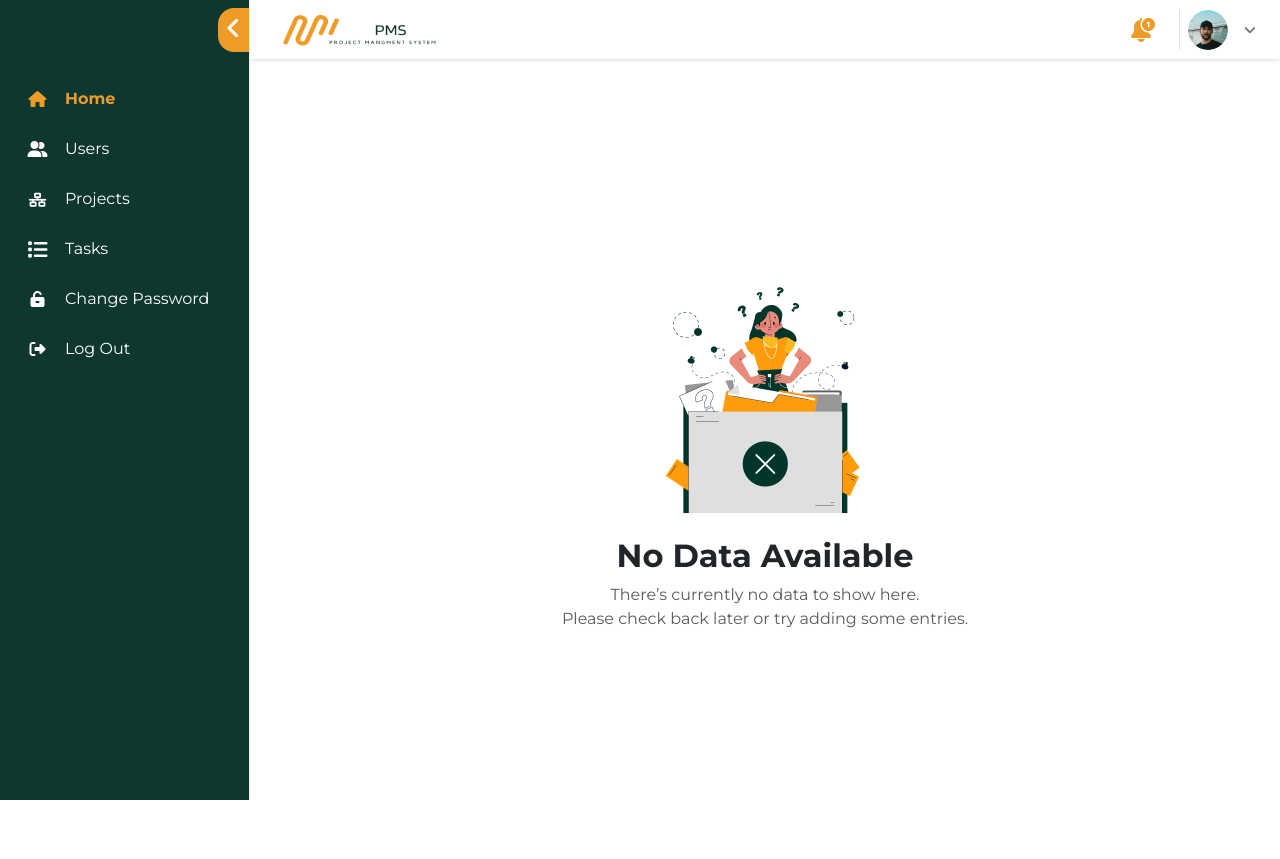
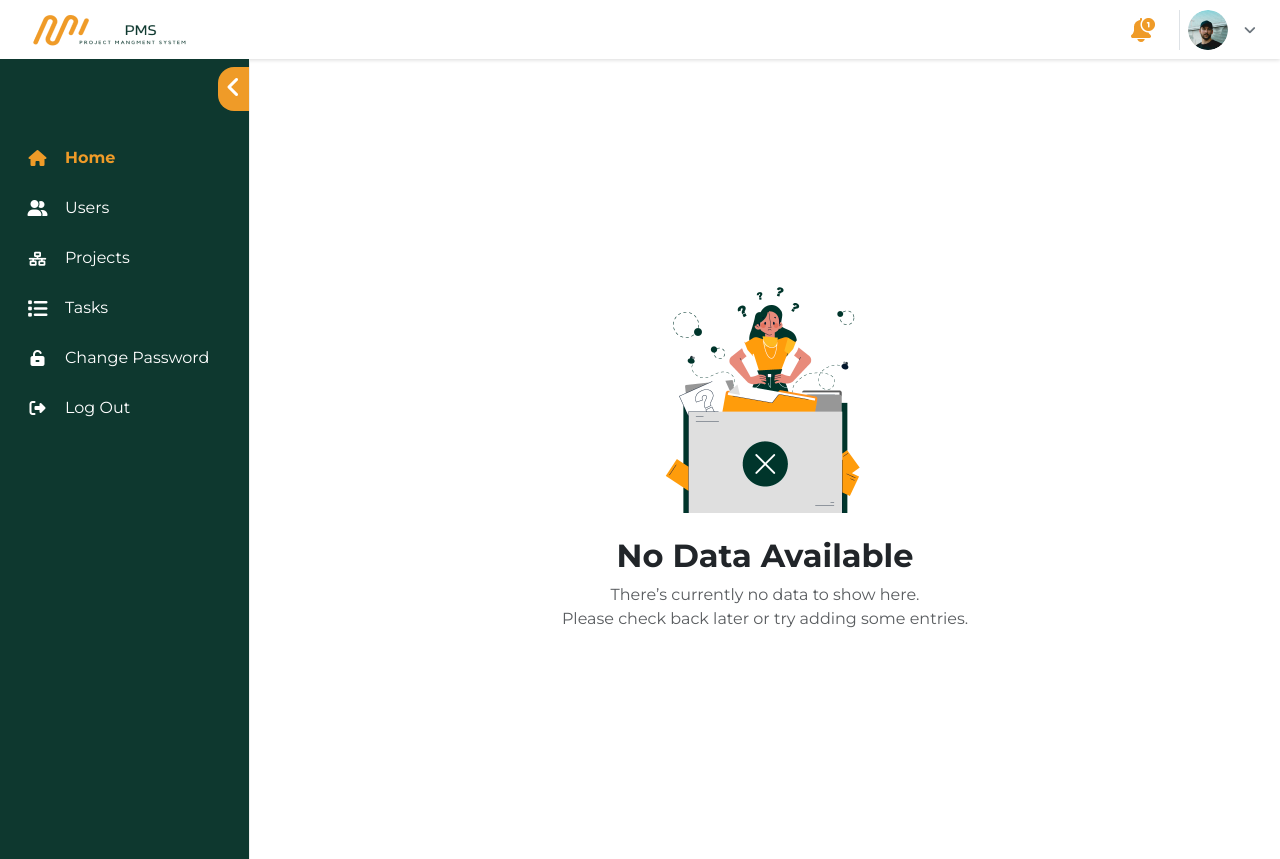
Before and after one commit to shima2468/PMS-Project, a React (Vite) app: page /dashboard in a window 1280 px wide. Built offline with nearby package versions, Linux system fonts and the light colour scheme; sample sign-in values are in the browser's storage.

Commit message:
redo styling

```diff
--- a/src/Modules/Shared/Components/MasterLayout/MasterLayout.tsx
+++ b/src/Modules/Shared/Components/MasterLayout/MasterLayout.tsx
@@ -4,14 +4,14 @@ import SideBar from "../SideBar/SideBar";
 
 const MasterLayout = () => {
   return (
-    <div className="d-flex">
-      <div className=" position-sticky top-0  vh-100 ">
-         <SideBar />
-         </div>
+    <div className="d-flex flex-column" style={{ minHeight: "100vh" }}>
+      <Navbar />
+      <div className="d-flex flex-grow-1">
+        <SideBar />
         <div className="w-100">
-           <Navbar />
           <Outlet />
         </div>
+      </div>
     </div>
   );
 };
```
